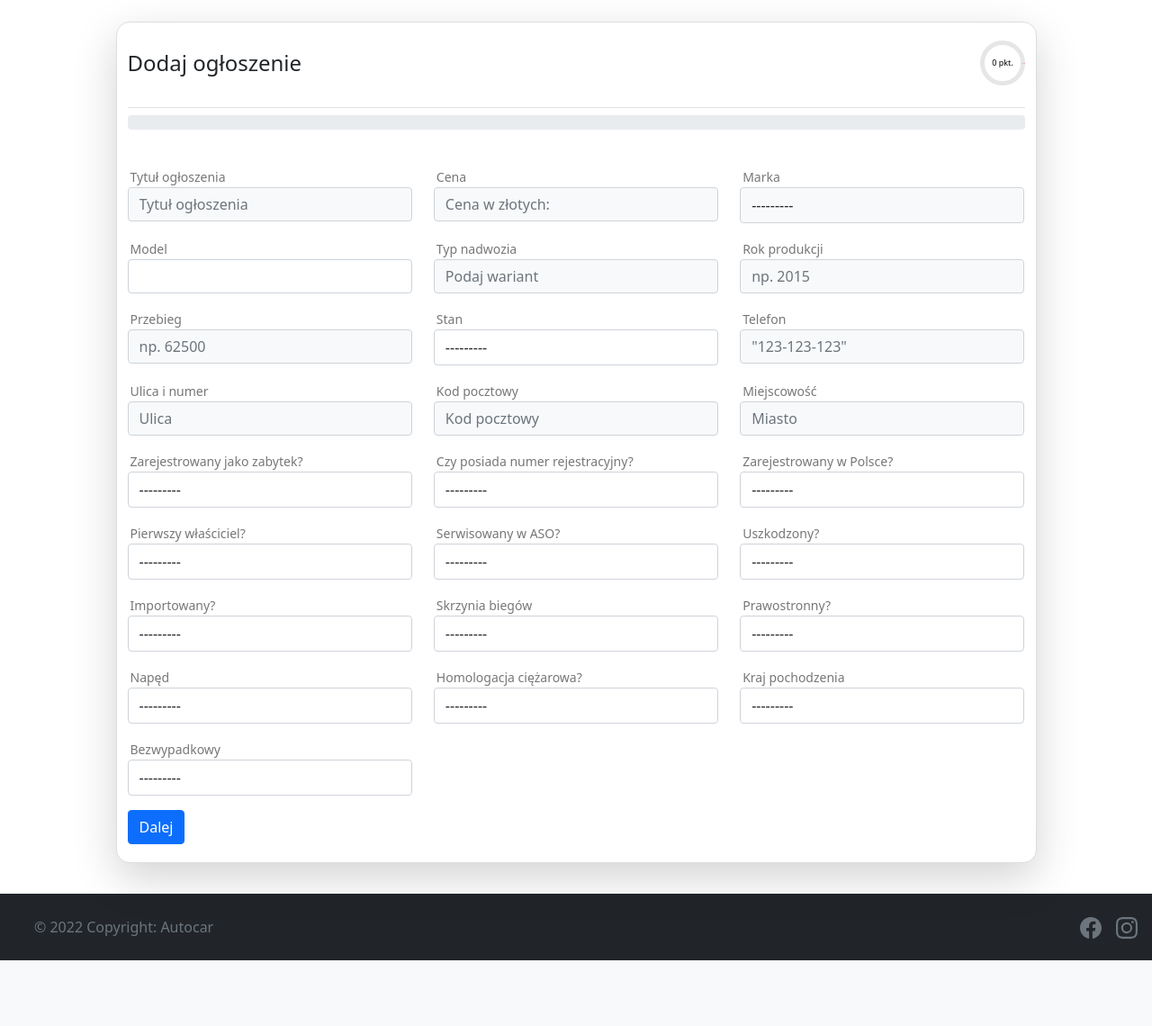
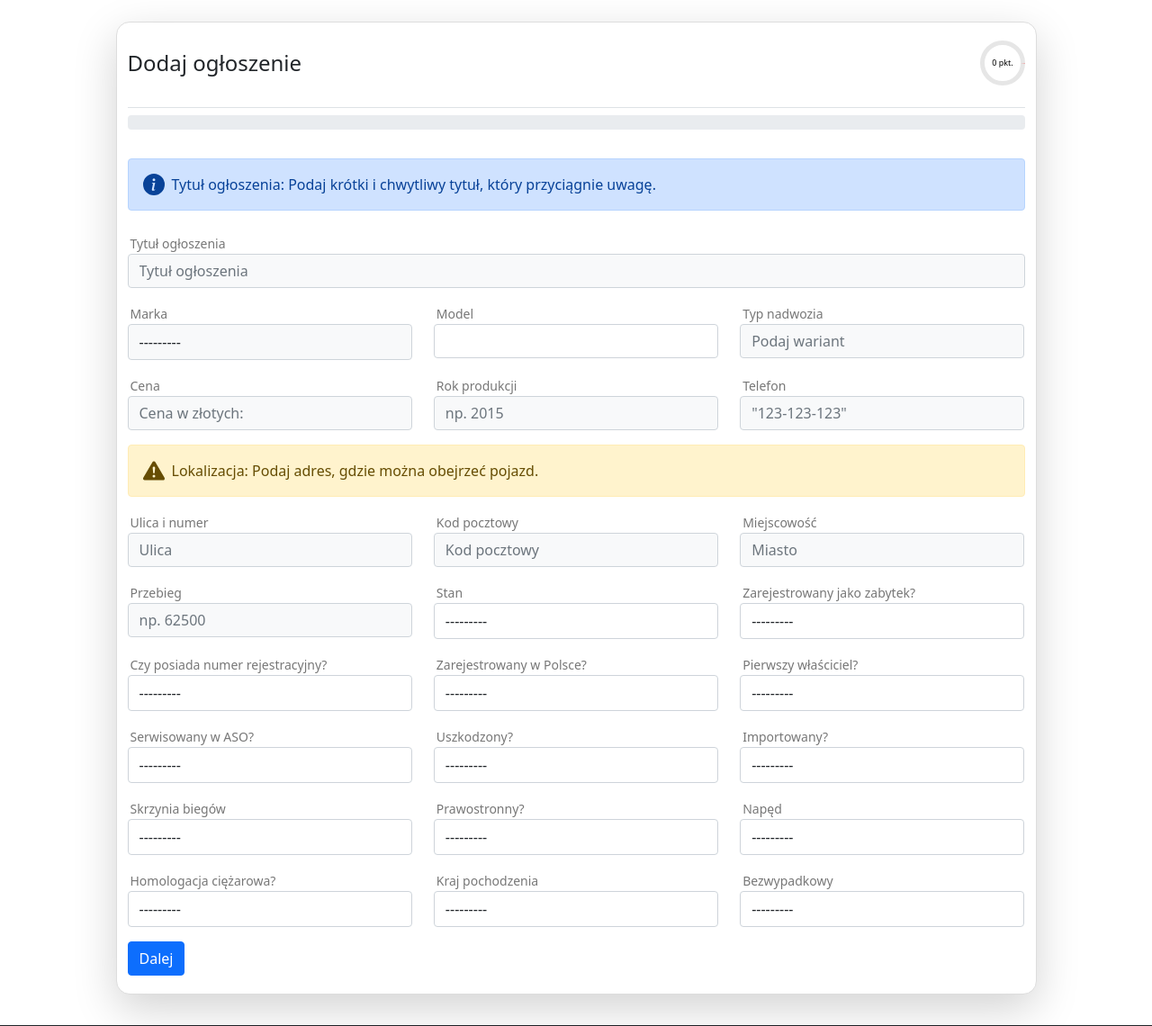
Before and after one commit to KondziuX/car_search, a Django app: template carsearch/carapp/templates/carapp/addAdvert.html in a window 1280 px wide. Shown: the part 159-1299 px from the top of the page at 90% size. Before the commit the page ends 1226 px from the top, so only its background shows below. Run offline with Django 4.2, Linux system fonts and the light colour scheme; the template is opened without the code that fills it: values that come from a table or form of the project are taken from there, others are empty; parts of the project's set-up code (start-up, migrations or seed data) failed here and were passed over; some libraries are stand-ins or nearby versions.

Commit message:
Creator adverts + tips

```diff
--- /dev/null
+++ b/carsearch/carapp/static/addAdvert.js
@@ -0,0 +1,95 @@
+document.addEventListener('DOMContentLoaded', function(){
+        var currentStep = 1;
+        var maxStep = 4;
+
+        $(".nextBtn").click(function () {
+          if (currentStep < maxStep) {
+            $(".step-" + currentStep).addClass("d-none");
+            currentStep++;
+            $(".step-" + currentStep).removeClass("d-none");
+            updateProgressBar();
+          }
+        });
+
+        $(".prevBtn").click(function () {
+          if (currentStep > 1) {
+            $(".step-" + currentStep).addClass("d-none");
+            currentStep--;
+            $(".step-" + currentStep).removeClass("d-none");
+            updateProgressBar();
+          }
+        });
+
+        function updateProgressBar() {
+          var progress = (currentStep - 1) * (75 / 3);
+          $(".progress-bar").css("width", progress + "%").attr("aria-valuenow", progress).text(progress + "%");
+
+          if (currentStep === 1) {
+            $(".prevBtn").hide();
+          } else {
+            $(".prevBtn").show();
+          }
+
+          if (currentStep === maxStep) {
+            $(".nextBtn").hide();
+            $(".submitBtn").show();
+          } else {
+            $(".nextBtn").show();
+            $(".submitBtn").hide();
+          }
+
+          updatePoints();
+        }
+
+        function updatePoints() {
+          var points = 0;
+          var totalFields = 36;
+          var totalImages = 8;
+
+          // Calculate points for fields (2 points each)
+          $('form .form-control').each(function () {
+            if ($(this).val()) {
+              points += 2;
+            }
+          });
+
+          // Calculate points for images (2 points each)
+          $('form .form-control-file').each(function () {
+            if ($(this).val()) {
+              points += 2;
+            }
+          });
+
+          // Calculate points for description (8 points)
+          if ($('#description').val().trim().length > 0) {
+            points += 8;
+          }
+
+          // Update spinner color and text
+          var pointsText = $('#pointsText');
+          pointsText.text(points + ' pkt.');
+
+          // Update SVG circle progress
+          var progressCircle = $('#progressCircle');
+          var radius = 45;
+          var circumference = 2 * Math.PI * radius;
+          var offset = circumference - (points / 100 * circumference);
+          progressCircle.css('stroke-dashoffset', offset);
+
+          // Change spinner color based on points
+          if (points >= 90) {
+            progressCircle.attr('stroke', 'green');
+          } else if (points >= 50) {
+            progressCircle.attr('stroke', 'orange');
+          } else {
+            progressCircle.attr('stroke', 'red');
+          }
+        }
+
+        $('form .form-control, form .form-control-file, #description').on('change input', function () {
+          updatePoints();
+        });
+
+        updateProgressBar();
+        updatePoints();
+});
--- a/carsearch/carapp/templates/carapp/addAdvert.html
+++ b/carsearch/carapp/templates/carapp/addAdvert.html
@@ -36,21 +48,23 @@
           <!-- Etap 1: Informacje podstawowe -->
           <div class="form-step step-1">
             <div class="py-2">
+              <div class="alert alert-primary d-flex align-items-center" role="alert">
+                <svg class="bi flex-shrink-0 me-2" width="24" height="24" role="img" aria-label="Info:"><use xlink:href="#info-fill"/></svg>
+                <div>
+                  Tytuł ogłoszenia: Podaj krótki i chwytliwy tytuł, który przyciągnie uwagę.
+                </div>
+              </div>
               <div class="row py-2">
-                <div class="col-md-4">
+                <div class="col-md-12">
                   <label for="title">Tytuł ogłoszenia</label>
                   {{ form.title }}
                 </div>
-                <div class="col-md-4">
-                  <label for="price">Cena</label>
-                  {{ form.price }}
-                </div>
+              </div>
+              <div class="row py-2">
                 <div class="col-md-4">
                   <label for="variant">Marka</label>
                   {{ form.brand }}
                 </div>
-              </div>
-              <div class="row py-2">
                 <div class="col-md-4">
                   <label for="model">Model</label>
                   {{ form.model }}
@@ -59,19 +73,15 @@
                   <label for="variant">Typ nadwozia</label>
                   {{ form.variant }}
                 </div>
+              </div>
+              <div class="row py-2">
+                <div class="col-md-4">
+                  <label for="price">Cena</label>
+                  {{ form.price }}
+                </div>
                 <div class="col-md-4">
                   <label for="first_registration">Rok produkcji</label>
                   {{ form.first_registration }}
-                </div>
-              </div>
-              <div class="row py-2">
-                <div class="col-md-4">
-                  <label for="mileage">Przebieg</label>
-                  {{ form.mileage }}
-                </div>
-                <div class="col-md-4">
-                  <label for="condition">Stan</label>
-                  {{ form.condition }}
                 </div>
                 <div class="col-md-4">
                   <label for="phone">Telefon</label>
@@ -79,6 +89,14 @@
                 </div>
               </div>
               <div class="row py-2">
+                <div>
+                  <div class="alert alert-warning d-flex align-items-center" role="alert">
+                    <svg class="bi flex-shrink-0 me-2" width="24" height="24" role="img" aria-label="Info:"><use xlink:href="#exclamation-triangle-fill"/></svg>
+                    <div>
+                      Lokalizacja: Podaj adres, gdzie można obejrzeć pojazd.
+                    </div>
+                  </div>
+                </div>
                 <div class="col-md-4">
                   <label for="street">Ulica i numer</label>
                   {{ form.street }}
@@ -160,12 +186,37 @@
           <!-- Etap 2: Zdjęcia i opis -->
           <div class="form-step step-2 d-none">
             <div class="row py-2">
+              <div class="alert alert-primary d-flex align-items-center" role="alert">
+                <svg class="bi flex-shrink-0 me-2" width="24" height="24" role="img" aria-label="Info:"><use xlink:href="#info-fill"/></svg>
+                <div>
+                  Opisz szczegółowo stan pojazdu, jego historię oraz wszelkie istotne informacje, które mogą zainteresować kupującego.
+                </div>
+              </div>
               <div class="col-md-12">
                 <label for="description">Opis</label>
                 {{ form.description }}
               </div>
             </div>
             <div class="row py-2">
+              <div class="alert alert-warning d-flex align-items-center" role="alert">
+                <svg class="bi flex-shrink-0 me-2" width="24" height="24" role="img" aria-label="Info:"><use xlink:href="#exclamation-triangle-fill"/></svg>
+                <div>
+                  Zdjęcia są kluczowe. Upewnij się, że są dobrej jakości. Unikaj zdjęć:
+                  <div>
+                    - na których widać inne pojazdy,
+                  </div>
+                  <div>
+                    - rozmazanych,
+                  </div>
+                  <div>
+                    - prześwietlonych lub zbyt ciemnych,
+                  </div>
+                  <div>
+                    - źle wykadrowanych.
+                  </div>
+                  Jeśli samochód ma widoczne uszkodzenia, zadbaj, aby były widoczne na zdjęciach. W ten sposób zwiększysz swoją wiarygodność wśród kupujących.
+                </div>
+              </div>
               <div class="col-md-12">
                 <label for="featured_image1">Dodaj zdjęcie</label>
               {{ form.featured_image1 }}
@@ -264,6 +315,18 @@
 
           <!-- Etap 4: Wyposażenie auta -->
           <div class="form-step step-4 d-none">
+            <div class="alert alert-primary d-flex align-items-center" role="alert">
+              <svg class="bi flex-shrink-0 me-2" width="24" height="24" role="img" aria-label="Info:"><use xlink:href="#info-fill"/></svg>
+              <div>
+                Przejrzyj listę dostępnego wyposażenia i zaznacz wszystkie elementy, które posiada twój pojazd.
+              </div>
+            </div>
+            <div class="alert alert-warning d-flex align-items-center" role="alert">
+              <svg class="bi flex-shrink-0 me-2" width="24" height="24" role="img" aria-label="Info:"><use xlink:href="#info-fill"/></svg>
+              <div>
+                Po uzupełnieniu wszystkich informacji kliknij “Zakończ”, aby opublikować ogłoszenie.
+              </div>
+            </div>
             <div class="row py-2">
               <div class="col-md-4 py-3">
                 <h5>Audio i multimedia</h5>
@@ -554,103 +617,6 @@
     </div>
   </div>
 </div>
-<script>
-  $(document).ready(function () {
-    var currentStep = 1;
-    var maxStep = 4;
-
-    $(".nextBtn").click(function () {
-      if (currentStep < maxStep) {
-        $(".step-" + currentStep).addClass("d-none");
-        currentStep++;
-        $(".step-" + currentStep).removeClass("d-none");
-        updateProgressBar();
-      }
-    });
-
-    $(".prevBtn").click(function () {
-      if (currentStep > 1) {
-        $(".step-" + currentStep).addClass("d-none");
-        currentStep--;
-        $(".step-" + currentStep).removeClass("d-none");
-        updateProgressBar();
-      }
-    });
-
-    function updateProgressBar() {
-      var progress = (currentStep - 1) * (75 / 3);
-      $(".progress-bar").css("width", progress + "%").attr("aria-valuenow", progress).text(progress + "%");
-
-      if (currentStep === 1) {
-        $(".prevBtn").hide();
-      } else {
-        $(".prevBtn").show();
-      }
-
-      if (currentStep === maxStep) {
-        $(".nextBtn").hide();
-        $(".submitBtn").show();
-      } else {
-        $(".nextBtn").show();
-        $(".submitBtn").hide();
-      }
-
-      updatePoints();
-    }
-
-    function updatePoints() {
-      var points = 0;
-      var totalFields = 36;
-      var totalImages = 8;
-
-      // Calculate points for fields (2 points each)
-      $('form .form-control').each(function () {
-        if ($(this).val()) {
-          points += 2;
-        }
-      });
-
-      // Calculate points for images (2 points each)
-      $('form .form-control-file').each(function () {
-        if ($(this).val()) {
-          points += 2;
-        }
-      });
-
-      // Calculate points for description (8 points)
-      if ($('#description').val().trim().length > 0) {
-        points += 8;
-      }
-
-      // Update spinner color and text
-      var pointsText = $('#pointsText');
-      pointsText.text(points + ' pkt.');
-
-      // Update SVG circle progress
-      var progressCircle = $('#progressCircle');
-      var radius = 45;
-      var circumference = 2 * Math.PI * radius;
-      var offset = circumference - (points / 100 * circumference);
-      progressCircle.css('stroke-dashoffset', offset);
-
-      // Change spinner color based on points
-      if (points >= 90) {
-        progressCircle.attr('stroke', 'green');
-      } else if (points >= 50) {
-        progressCircle.attr('stroke', 'orange');
-      } else {
-        progressCircle.attr('stroke', 'red');
-      }
-    }
-
-    $('form .form-control, form .form-control-file, #description').on('change input', function () {
-      updatePoints();
-    });
-
-    updateProgressBar();
-    updatePoints();
-  });
-</script>
 
 
 {% endblock content %}
```
Also changed, not shown: other parts of carsearch/carapp/templates/carapp/addAdvert.html (+28 -8 lines).
